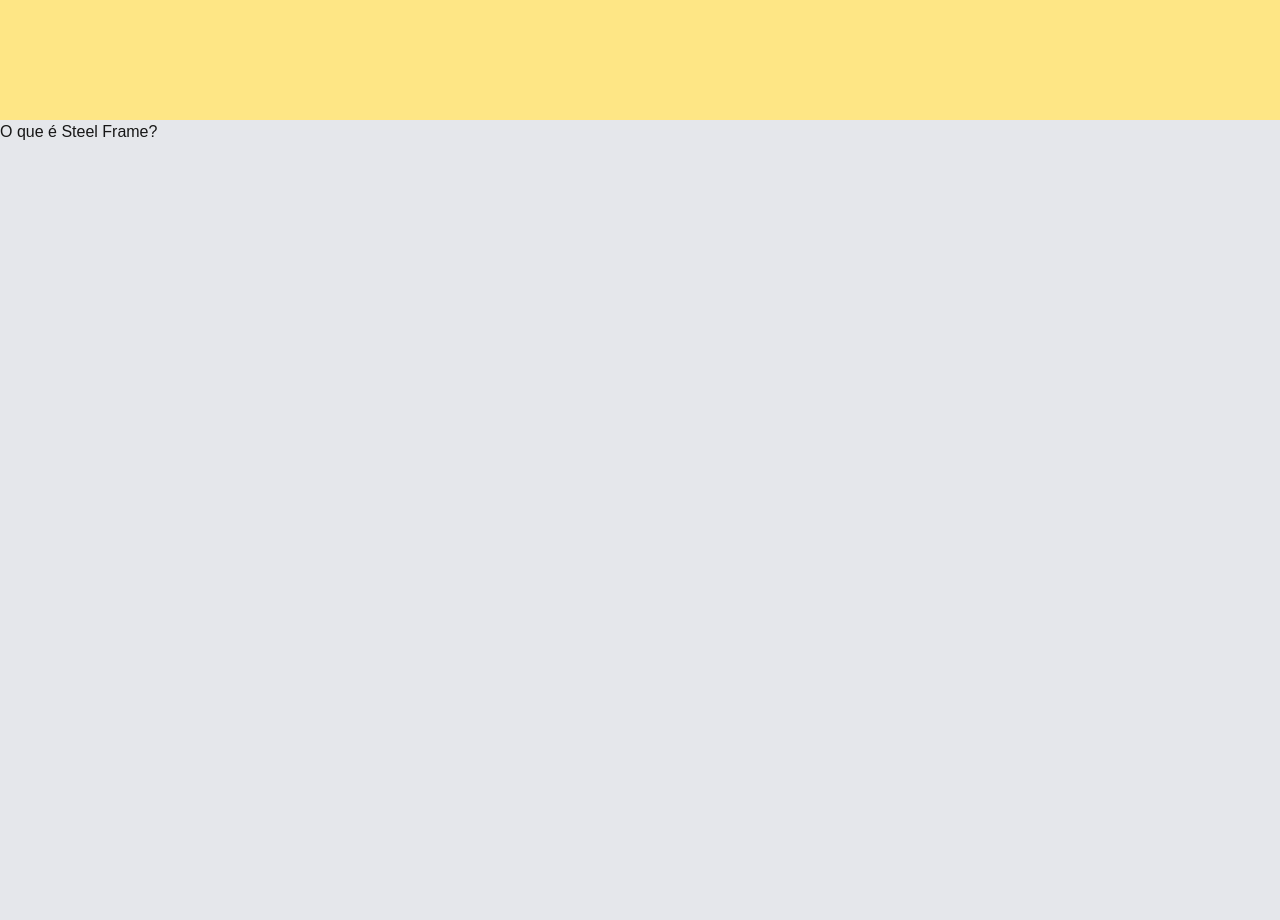
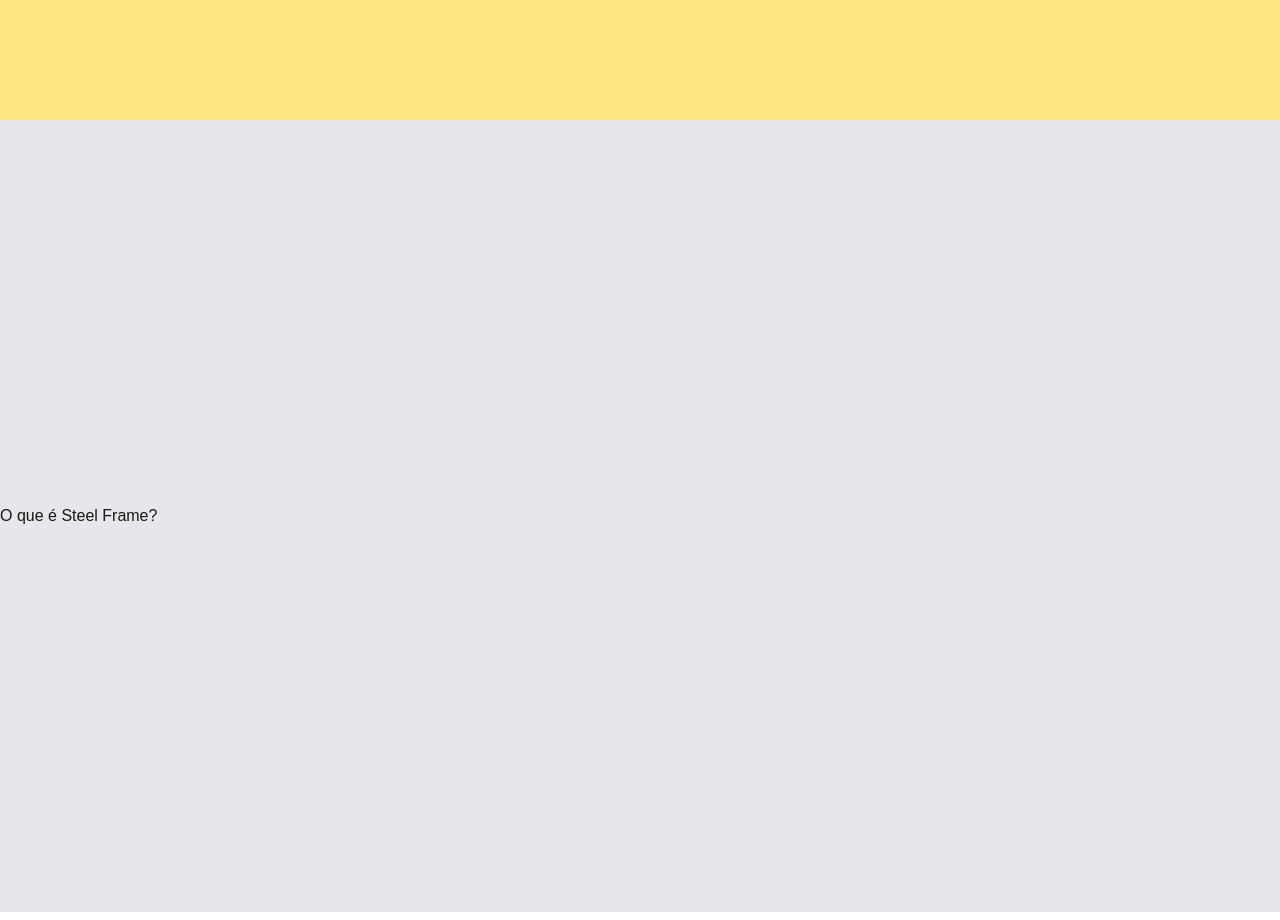
Before and after one commit to rafaelmjardim/vivance-project, a Next.js app: page / in a window 1280 px wide. Shown: the part 680-1600 px from the top of the page. Built offline with nearby package versions, Linux system fonts and the light colour scheme.

Commit message:
feat: config rotas

```diff
--- /dev/null
+++ b/app/_components/aboutSteelFrame.tsx
@@ -0,0 +1,7 @@
+export default function AboutStellFrame() {
+  return (
+    <section className="bg-gray-200">
+      <h1 className="py-96">O que é Steel Frame?</h1>
+    </section>
+  );
+}
--- a/app/components/home.tsx
+++ b/app/_components/hero.tsx
@@ -1,4 +1,4 @@
-export function Home() {
+export function Hero() {
   return (
     <section className="h-screen bg-amber-200">
       <h1>Home</h1>
--- a/app/components/aboutSteelFrame.tsx
+++ /dev/null
@@ -1,7 +0,0 @@
-export default function AboutStellFrame() {
-  return (
-    <section className="h-screen bg-gray-200">
-      <h1>O que é Steel Frame?</h1>
-    </section>
-  );
-}
--- a/app/page.tsx
+++ b/app/page.tsx
@@ -1,10 +1,10 @@
-import AboutStellFrame from "./components/aboutSteelFrame";
-import { Home } from "./components/home";
+import AboutStellFrame from "./_components/aboutSteelFrame";
+import { Hero } from "./_components/hero";
 
 export default function App() {
   return (
-    <main className="">
-      <Home />
+    <main>
+      <Hero />
       <AboutStellFrame />
     </main>
   );
```
Also changed, not shown: app/_components/sliderImage.tsx (renamed from app/components/sliderImage.tsx), app/_types/css.d.ts (renamed from app/types/css.d.ts).
